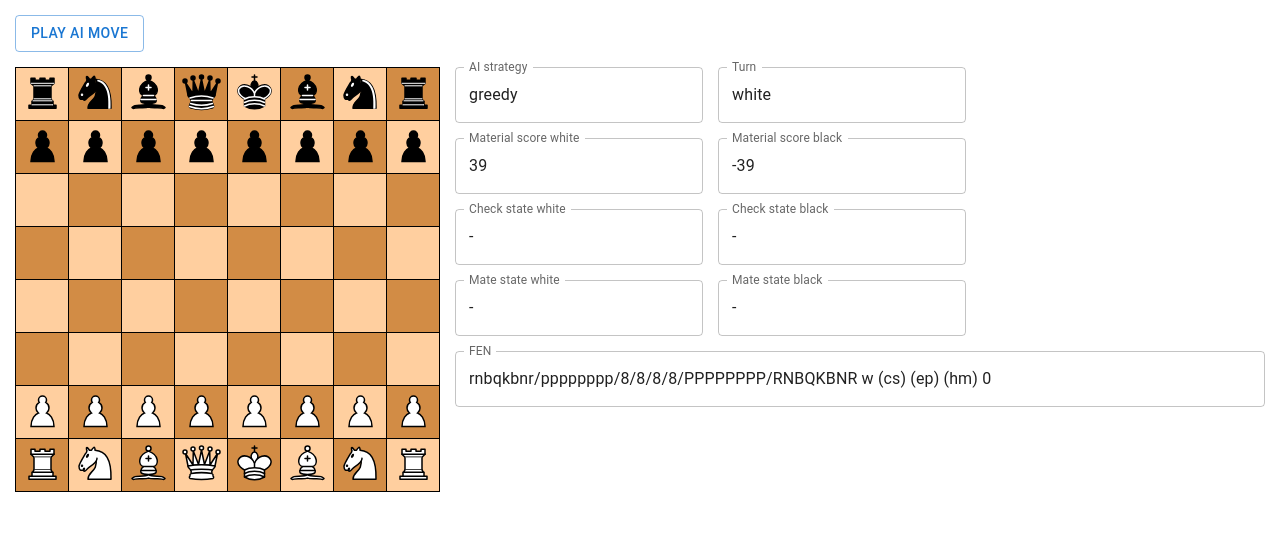
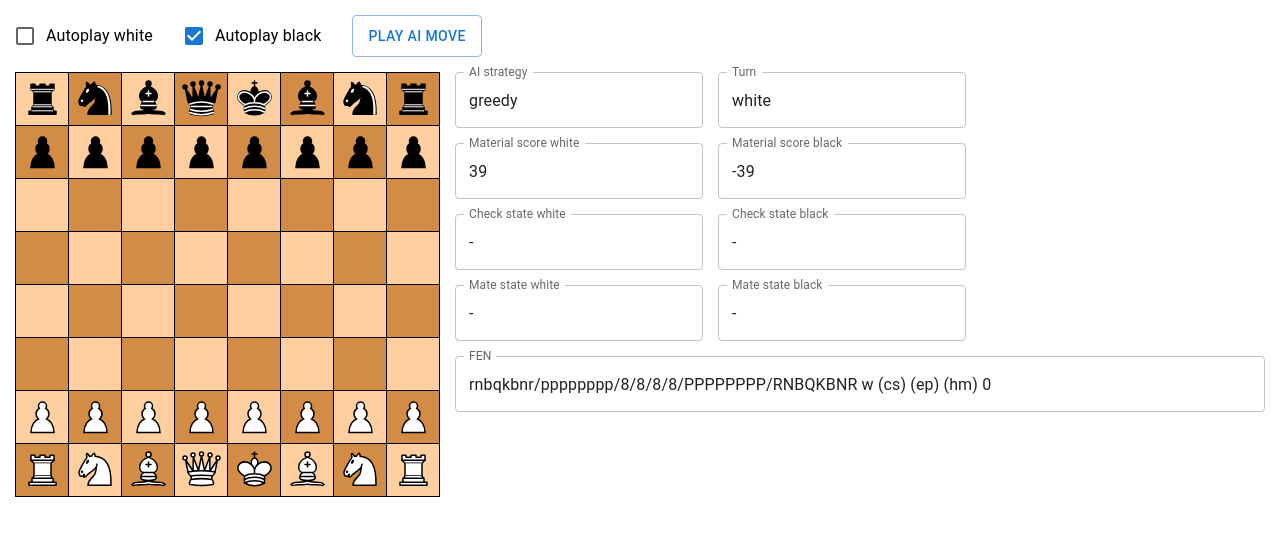
Before and after one commit to jeanffy/oh-my-chess, a React (Create React App) app: page / in a window 1280 px wide. Shown: the top 536 px of the page. Built offline with nearby package versions, Linux system fonts and the light colour scheme.

Commit message:
configurable autoplay

```diff
--- a/src/App.tsx
+++ b/src/App.tsx
@@ -7,12 +7,14 @@ import { BoardModel } from './models/board.model';
 import { GameInfoComponent } from './features/GameInfoComponent';
 import { Subject, tap } from 'rxjs';
 import { PieceColor } from './models/square.model';
-import { Button } from '@mui/material';
+import { Button, Checkbox, FormControlLabel } from '@mui/material';
 
 interface AppProps {
 }
 
 interface AppState {
+  whiteAutoplay: boolean;
+  blackAutoplay: boolean;
   gameInfo: GameInfoModel;
 }
 
@@ -31,6 +33,8 @@ class App extends React.Component<AppProps, AppState> {
     this.aiPlayer = new BoardAIPlayerModel(this.board);
 
     this.state = {
+      whiteAutoplay: false,
+      blackAutoplay: true,
       gameInfo: {
         strategy: BoardAIPlayerStrategy.Greedy,
         turn: this.board.turn,
@@ -54,7 +58,7 @@ class App extends React.Component<AppProps, AppState> {
     const taken = this.board.move(e.move);
     this.boardActionDoneEvent.next({
       move: e.move,
-      autoPlay: false, //e.autoPlay,
+      autoPlay: (this.state.gameInfo.turn === PieceColor.White ? this.state.blackAutoplay : this.state.whiteAutoplay),
       taken: taken
     });
   }
@@ -73,6 +77,16 @@ class App extends React.Component<AppProps, AppState> {
     );
   }
 
+  private onWhiteAutoplayChanged(event: React.SyntheticEvent<Element, Event>): void {
+    const checkboxInput = event.target as HTMLInputElement;
+    this.setState({ whiteAutoplay: checkboxInput.checked });
+  }
+
+  private onBlackAutoplayChanged(event: React.SyntheticEvent<Element, Event>): void {
+    const checkboxInput = event.target as HTMLInputElement;
+    this.setState({ blackAutoplay: checkboxInput.checked });
+  }
+
   private onPlayAIMoveClicked(): void {
     this.doAIPlayerMove();
   }
@@ -80,8 +94,7 @@ class App extends React.Component<AppProps, AppState> {
   private async doAIPlayerMove(): Promise<void> {
     const aiPlayerMove = await this.aiPlayer.getNextMove(this.state.gameInfo.turn, this.state.gameInfo.strategy);
     this.boardActionEvent.next({
-      move: aiPlayerMove,
-      autoPlay: false
+      move: aiPlayerMove
     });
   }
 
@@ -89,6 +102,14 @@ class App extends React.Component<AppProps, AppState> {
     return (
       <div className="App">
         <div className="actions">
+          <FormControlLabel
+            control={<Checkbox checked={this.state.whiteAutoplay}/>}
+            label="Autoplay white"
+            onChange={(e) => this.onWhiteAutoplayChanged(e)}/>
+          <FormControlLabel
+            control={<Checkbox checked={this.state.blackAutoplay}/>}
+            label="Autoplay black"
+            onChange={(e) => this.onBlackAutoplayChanged(e)}/>
           <Button variant="outlined" onClick={() => this.onPlayAIMoveClicked()}>Play AI move</Button>
         </div>
         <div className="board">
--- a/src/features/BoardComponent.tsx
+++ b/src/features/BoardComponent.tsx
@@ -8,7 +8,6 @@ import { SquareComponent } from './SquareComponent';
 
 export interface BoardActionEvent {
   move: BoardMove;
-  autoPlay: boolean;
 }
 
 export interface BoardActionDoneEvent {
@@ -77,8 +76,7 @@ export class BoardComponent extends React.Component<BoardComponentProps, BoardCo
     const validMoves = this.props.model.validMoves({ from: this.state.selectedSquare.code, computeNextBoard: true });
     if (validMoves.map(m => m.to).includes(square.code)) {
       this.props.boardActionEvent.next({
-        move: { from: this.state.selectedSquare.code, to: square.code },
-        autoPlay: true
+        move: { from: this.state.selectedSquare.code, to: square.code }
       });
     }
   }
```
